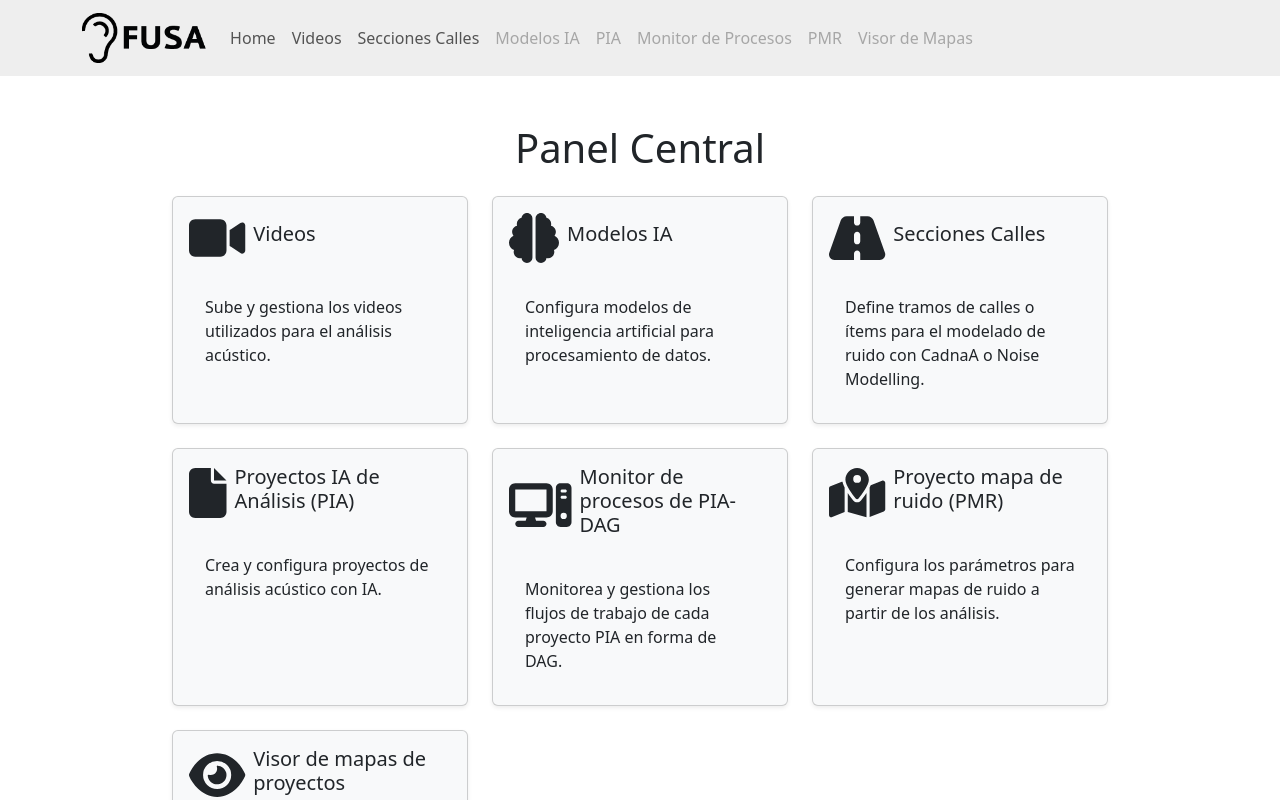
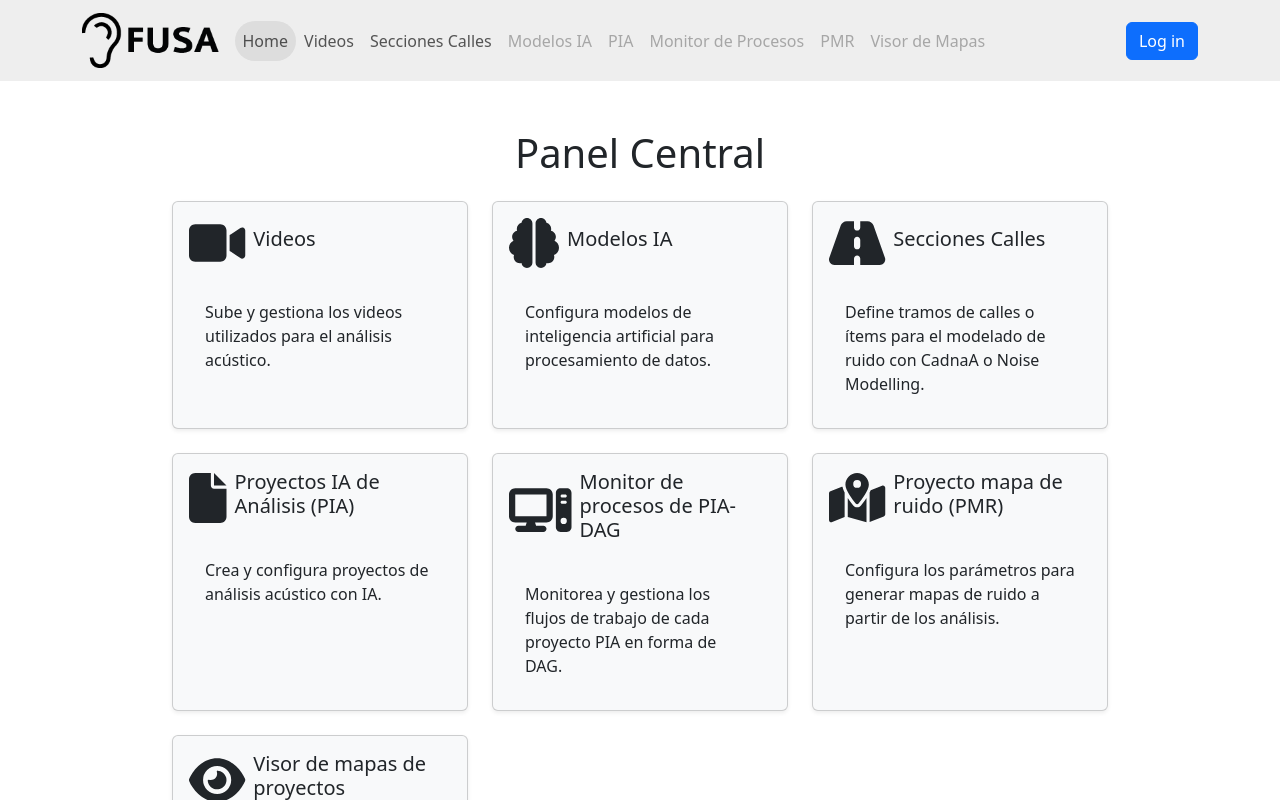
Before and after one commit to info288-17-202501/Fusa_Roads, a React (Vite) app in the folder frontend/: page /home in a window 1280 px wide. Shown: the top 800 px of the page. Built offline with nearby package versions, Linux system fonts and the light colour scheme.

Commit message:
feat: Botones del nav se quedan activados

```diff
--- a/frontend/src/components/NavigationBar.tsx
+++ b/frontend/src/components/NavigationBar.tsx
@@ -1,25 +1,44 @@
-import { Container, Nav, Navbar } from "react-bootstrap";
+import { Container, Nav, Navbar, Button } from "react-bootstrap";
 import FusaLogo from "../assets/fusa_logo.png";
+import { useLocation } from "react-router-dom";
+
+const NavButtons = [
+	{ ruta: "/home", etiqueta: "Home", disabled: false },
+	{ ruta: "/videos", etiqueta: "Videos", disabled: false },
+	{ ruta: "/secciones-calles", etiqueta: "Secciones Calles", disabled: false },
+	{ ruta: "/modelos-ia", etiqueta: "Modelos IA", disabled: true },
+	{ ruta: "/proyectos-ia", etiqueta: "PIA", disabled: true },
+	{ ruta: "/monitor-procesos", etiqueta: "Monitor de Procesos", disabled: true },
+	{ ruta: "/proyecto-mapa-de-ruido", etiqueta: "PMR", disabled: true },
+	{ ruta: "/visor-mapas-de-ruido", etiqueta: "Visor de Mapas", disabled: true }
+];
+
 
 function NavigationBar() {
+	const location = useLocation();
+	const currentPath = location.pathname;
+
   	return (
     	<Navbar expand="lg" style={{ backgroundColor: "#eee" }} data-bs-theme="light">
-      		<Container>
+      		<Container> {/* className="d-flex align-items-end" para que los botones del nav se peguen abajo */}
        			<Navbar.Brand href="/home">
-          			<img src={FusaLogo} height="50" alt="FusaLogo.png" />
+          			<img src={FusaLogo} height="55" alt="FusaLogo.png" />
         		</Navbar.Brand>
         		<Navbar.Toggle aria-controls="navbar-responsive" />
         		<Navbar.Collapse id="navbar-responsive">
-					<Nav className="me-auto">
-						<Nav.Link href="/home">Home</Nav.Link>
-						<Nav.Link href="/videos">Videos</Nav.Link>
-						<Nav.Link href="/secciones-calles">Secciones Calles</Nav.Link>
-						<Nav.Link disabled href="/modelos-ia">Modelos IA</Nav.Link>
-						<Nav.Link disabled href="/proyectos-ia">PIA</Nav.Link>
-						<Nav.Link disabled href="/monitor-procesos">Monitor de Procesos</Nav.Link>
-						<Nav.Link disabled href="/proyecto-mapa-de-ruido">PMR</Nav.Link>
-						<Nav.Link disabled href="/visor-mapas-de-ruido">Visor de Mapas</Nav.Link>
+					<Nav className="me-auto"> {/* mx-auto para que los botones del nav se centren */}
+						{NavButtons.map((button) => (
+							<Nav.Link
+								href={button.ruta}
+								disabled={button.disabled}
+								className="rounded-5 me-auto"
+								style={{backgroundColor: currentPath === button.ruta ? "#ddd" : ""}}
+							>
+								{button.etiqueta}
+							</Nav.Link>
+						))}
 					</Nav>
+					<Button>Log in</Button>
         		</Navbar.Collapse>
       		</Container>
     	</Navbar>
```
